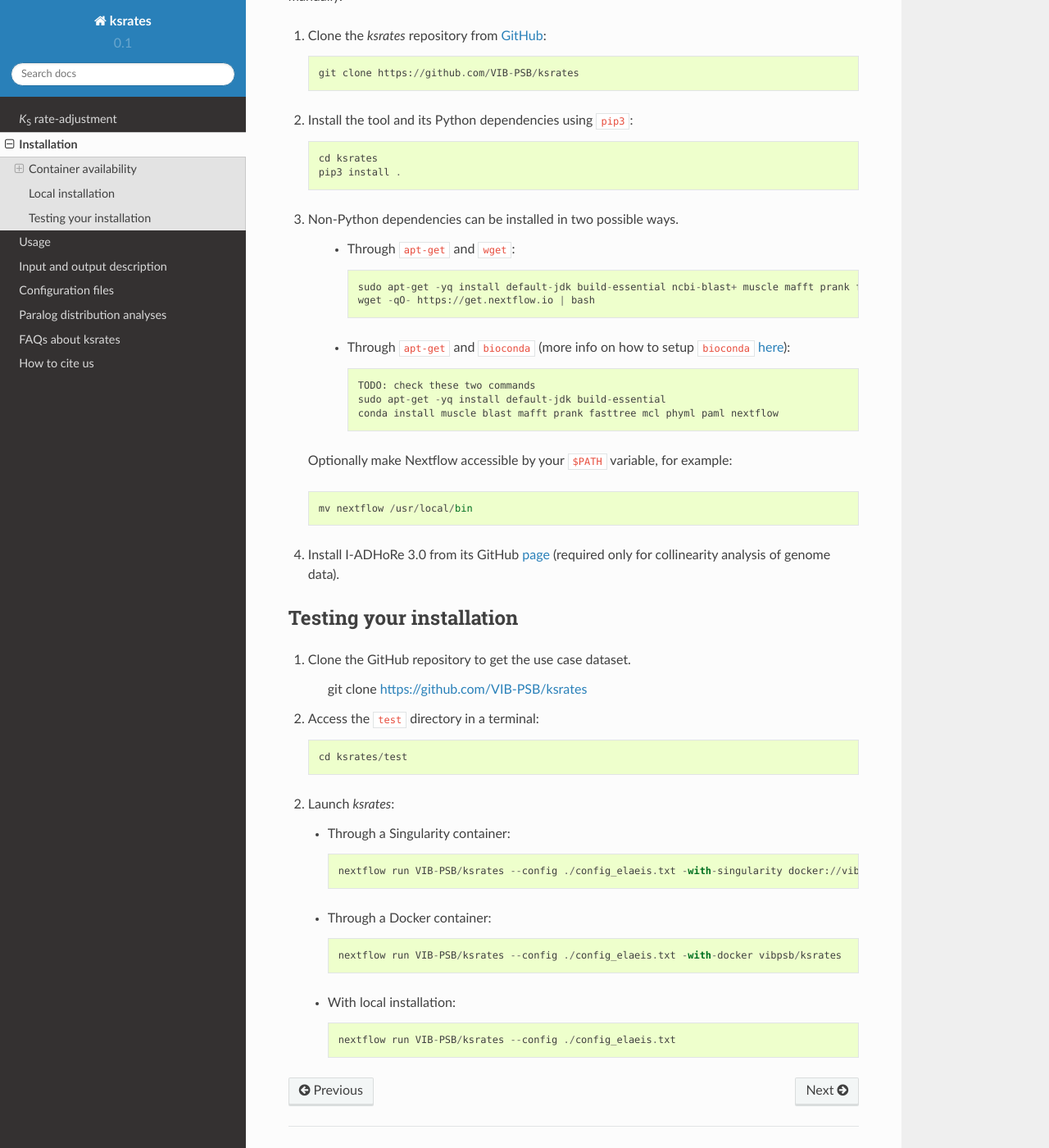
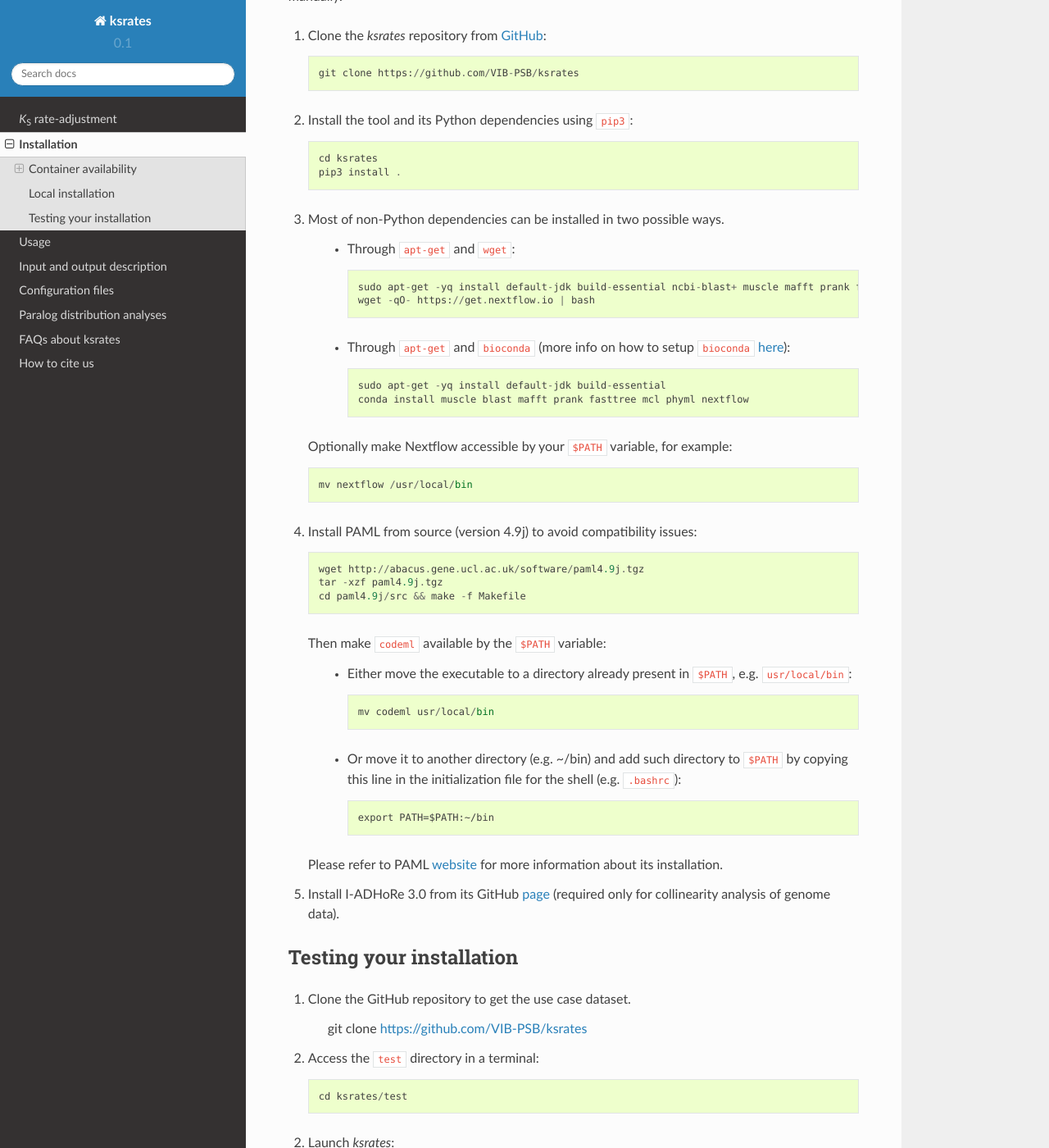
Before and after one commit to VIB-PSB/ksrates, a Sphinx documentation site: the page built from doc/source/installation.rst, in a window 1280 px wide and 1400 px high, scrolled down 2650 px. Shown: the whole window at 82% size. Built offline with Sphinx 7.4.7 and the Read the Docs theme 2.0.0, drawn with Linux system fonts in a browser that asks for light colours.

Commit message:
Change PAML installation (from source)

```diff
--- a/doc/source/installation.rst
+++ b/doc/source/installation.rst
@@ -95,24 +95,41 @@ Without the use of a container the installation of *ksrates* and its dependencie
     	cd ksrates
     	pip3 install .
 
-3.  Non-Python dependencies can be installed in two possible ways.
+3.  Most of non-Python dependencies can be installed in two possible ways.
 
 		*   Through ``apt-get`` and ``wget``::
 
-				sudo apt-get -yq install default-jdk build-essential ncbi-blast+ muscle mafft prank fasttree mcl phyml paml
-				wget -qO- https://get.nextflow.io | bash
+			   sudo apt-get -yq install default-jdk build-essential ncbi-blast+ muscle mafft prank fasttree mcl phyml
+			   wget -qO- https://get.nextflow.io | bash
 
 		*   Through ``apt-get`` and ``bioconda`` (more info on how to setup ``bioconda`` `here <https://bioconda.github.io/user/install.html>`__)::
 
-				TODO: check these two commands
 				sudo apt-get -yq install default-jdk build-essential
-				conda install muscle blast mafft prank fasttree mcl phyml paml nextflow
+				conda install muscle blast mafft prank fasttree mcl phyml nextflow
 
-   Optionally make Nextflow accessible by your ``$PATH`` variable, for example::
+    Optionally make Nextflow accessible by your ``$PATH`` variable, for example::
 
         mv nextflow /usr/local/bin
 
-4. Install I-ADHoRe 3.0 from its GitHub `page <https://github.com/VIB-PSB/i-ADHoRe>`__ (required only for collinearity analysis of genome data).
+4.  Install PAML from source (version 4.9j) to avoid compatibility issues::
+
+        wget http://abacus.gene.ucl.ac.uk/software/paml4.9j.tgz
+        tar -xzf paml4.9j.tgz
+        cd paml4.9j/src && make -f Makefile
+
+    Then make ``codeml`` available by the ``$PATH`` variable:
+
+        *   Either move the executable to a directory already present in ``$PATH``, e.g. ``usr/local/bin``::
+
+                mv codeml usr/local/bin
+
+        *   Or move it to another directory (e.g. ~/bin) and add such directory to ``$PATH`` by copying this line in the initialization file for the shell (e.g. ``.bashrc``)::
+
+                export PATH=$PATH:~/bin
+
+    Please refer to PAML `website <http://abacus.gene.ucl.ac.uk/software/paml.html#download>`__ for more information about its installation.
+
+5. Install I-ADHoRe 3.0 from its GitHub `page <https://github.com/VIB-PSB/i-ADHoRe>`__ (required only for collinearity analysis of genome data).
 
 
 Testing your installation
```
Also changed, not shown: 2 other files.
